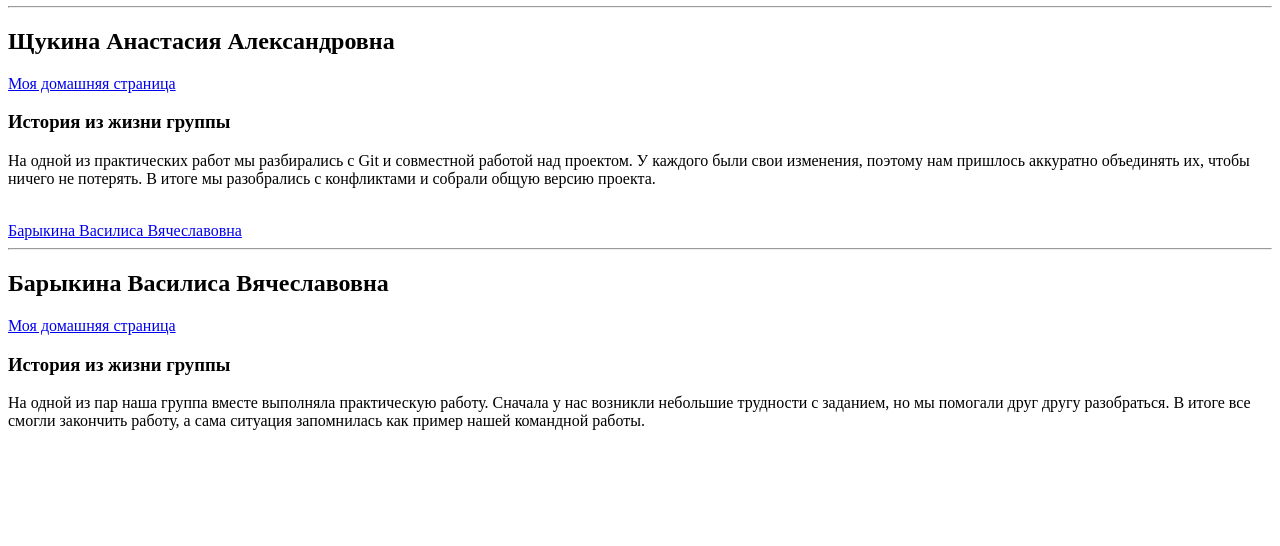
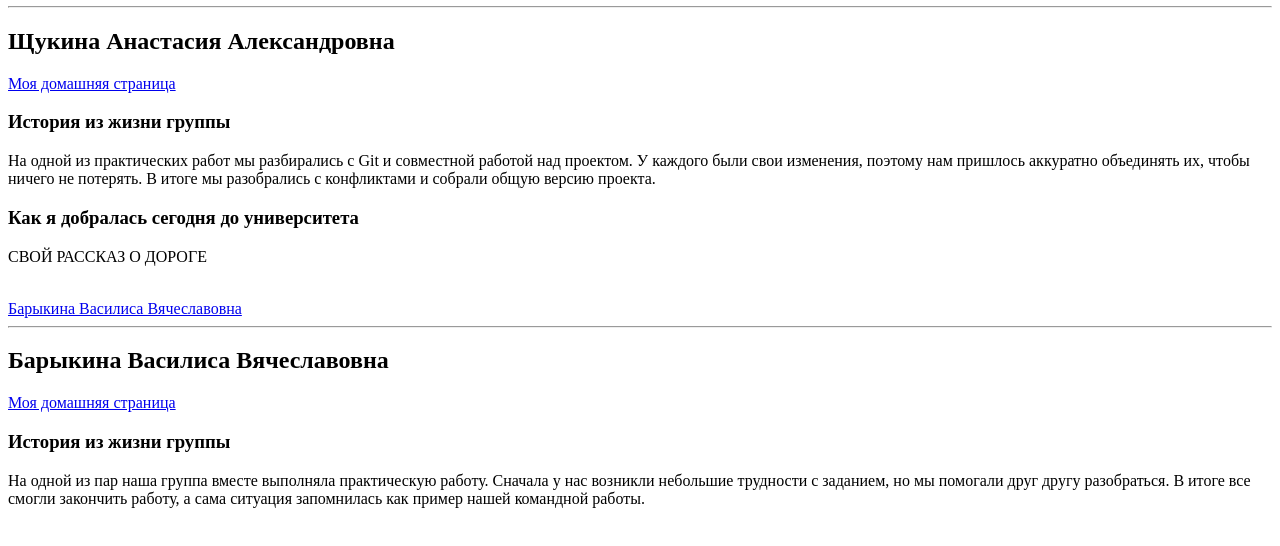
Before and after one commit to MatildaDec/Barykina_Shchukina_Lab7, a plain HTML site: page index.htm in a window 1280 px wide. Shown: the part 100-646 px from the top of the page. Drawn offline with Linux system fonts and the light colour scheme.

Commit message:
Щукина А.А. добавила рассказ о дороге в университет

```diff
--- a/index.htm
+++ b/index.htm
@@ -17,6 +17,8 @@
 
     <h3>История из жизни группы</h3>
     <p>На одной из практических работ мы разбирались с Git и совместной работой над проектом. У каждого были свои изменения, поэтому нам пришлось аккуратно объединять их, чтобы ничего не потерять. В итоге мы разобрались с конфликтами и собрали общую версию проекта.</p>
+    <h3>Как я добралась сегодня до университета</h3>
+    <p>СВОЙ РАССКАЗ О ДОРОГЕ</p>
 
     <!-- Здесь будут следующие изменения раздела Щукиной -->
     <br>
```
